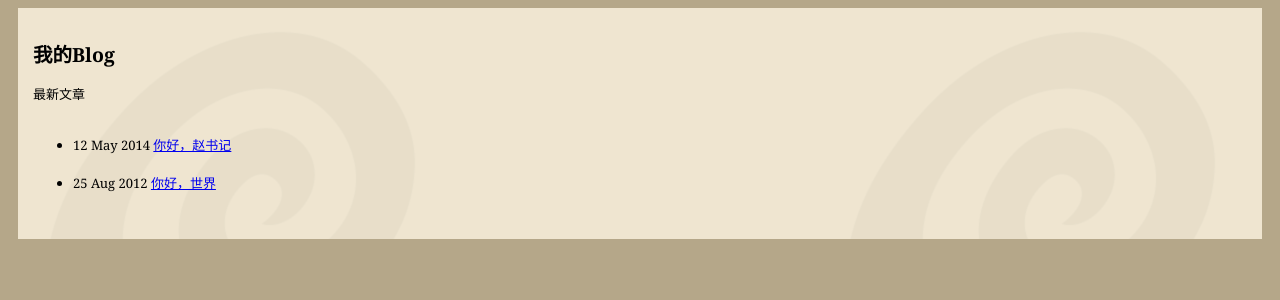
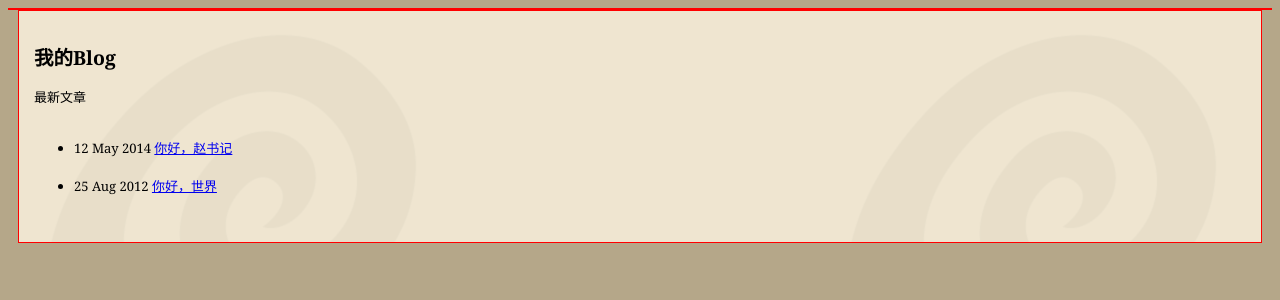
Before and after one commit to Fav/Elusive, a Jekyll site: the page built from index.html, in a window 1280 px wide. Shown: the top 300 px of the page. Built offline with Jekyll 4.4.1, drawn with Linux system fonts in a browser that asks for light colours.

Commit message:
Signed-off-by: fav <f25457@qq.com>

```diff
--- a/_layouts/default.html
+++ b/_layouts/default.html
@@ -11,13 +11,16 @@
 			  margin:           10%,0;
 			}
 			#main {
-			  background-image:	url(../img/background.gif);
+			  background-image:	url(img/background.gif);
 			  background-repeat: repeat-x;
 			  font-size:        100%;
 			  padding:          15px;
 			  margin:           0px 10px 10px 10px;
 			}
-					</style>
+			div{
+				border:red solid 1px;
+			}
+		</style>
 	</head>
 	<body>
 		<div>
```
